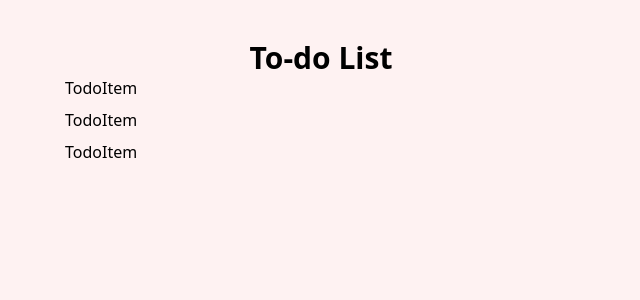
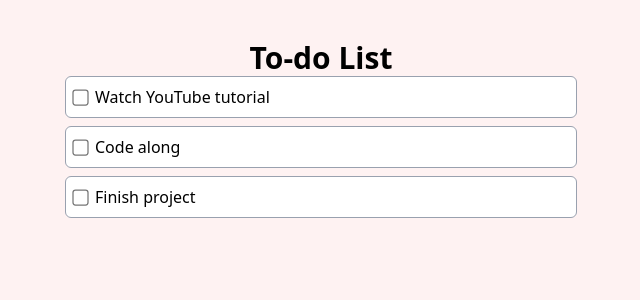
Before and after one commit to Daojim/to-do-list, a React (Vite) app: page / in a window 1280 px wide. Shown: the top 300 px of the page, without its empty margins (319-959 px from the left). Built offline with nearby package versions, Linux system fonts and the light colour scheme.

Commit message:
Add inputs and styling on inputs

```diff
--- a/src/App.tsx
+++ b/src/App.tsx
@@ -9,7 +9,7 @@ function App() {
         <div className="max-w-lg mx-auto">
           <div className="space-y-2">
             {dummyData.map((todo) => (
-              <TodoItem />
+              <TodoItem todo={todo} />
             ))}
           </div>
         </div>
--- a/src/components/TodoItem.tsx
+++ b/src/components/TodoItem.tsx
@@ -1,5 +1,20 @@
-function TodoItem() {
-  return <div>TodoItem</div>;
+import type { Todo } from "../types/todo";
+
+interface TodoItemProps {
+  todo: Todo;
+}
+
+function TodoItem({ todo }: TodoItemProps) {
+  return (
+    <div>
+      <label className="flex items-center gap-2 border rounded-md p-2 border-gray-400 bg-white hover:bg-amber-300">
+        <input type="checkbox" className="scale-125" />
+        <span className={todo.completed ? "line-through text-gray-400" : ""}>
+          {todo.title}
+        </span>
+      </label>
+    </div>
+  );
 }
 
 export default TodoItem;
```
